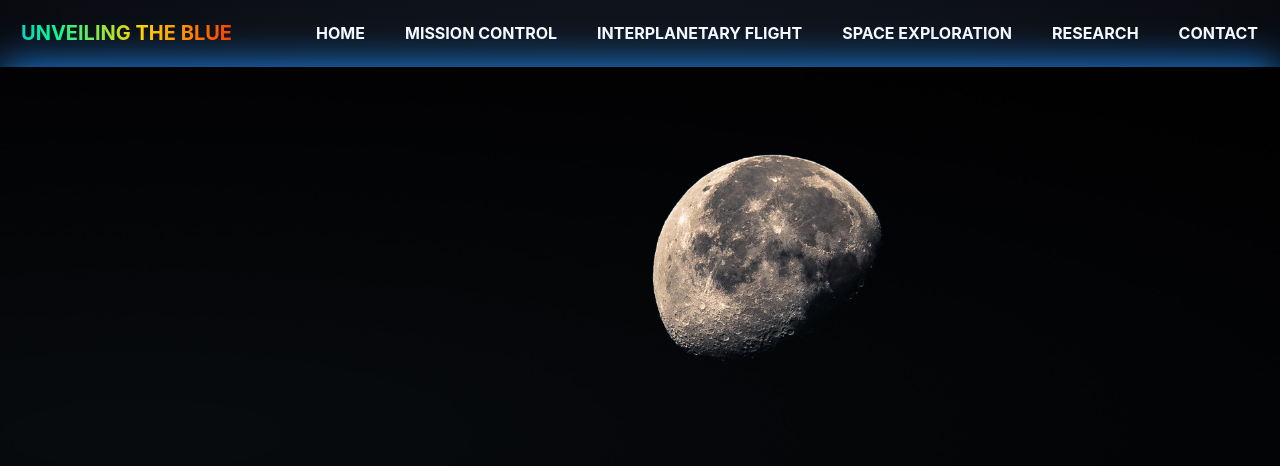
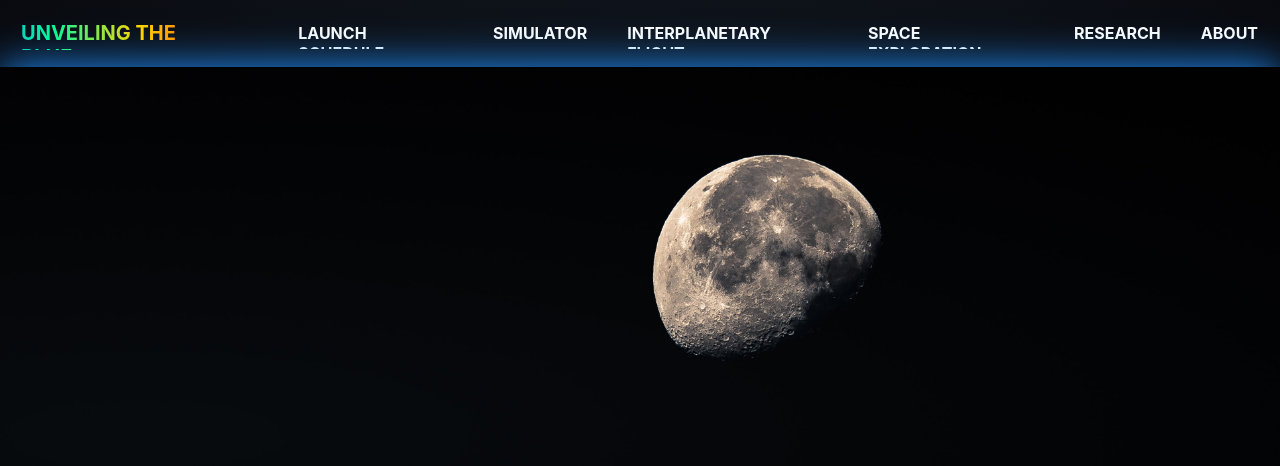
Before and after one commit to lalithu/UnveilingTheBlue_, a Django app: page /about.html in a window 1280 px wide. Shown: the top 466 px of the page. Run offline with Django 3.2, Linux system fonts and the light colour scheme.

Commit message:
Launch Schedule

```diff
--- a/UnveilingTheBlue/BluePages/templates/BluePages/base.html
+++ b/UnveilingTheBlue/BluePages/templates/BluePages/base.html
@@ -32,11 +32,11 @@
 
                 <div class="right-side">
                     <div class="nav-link-wrapper">
-                        <a href="{% url 'index' %}">Home</a>
+                        <a href="{% url 'index' %}">Launch Schedule</a>
                     </div>
 
                     <div class="nav-link-wrapper">
-                        <a href="{% url 'simulator' %}">Mission Control</a>
+                        <a href="{% url 'simulator' %}">Simulator</a>
                     </div>
 
                     <div class="nav-link-wrapper">
@@ -52,7 +52,7 @@
                     </div>
 
                     <div class="nav-link-wrapper">
-                        <a href="{% url 'about' %}">Contact</a>
+                        <a href="{% url 'about' %}">About</a>
                     </div>
                 </div>
 
```
